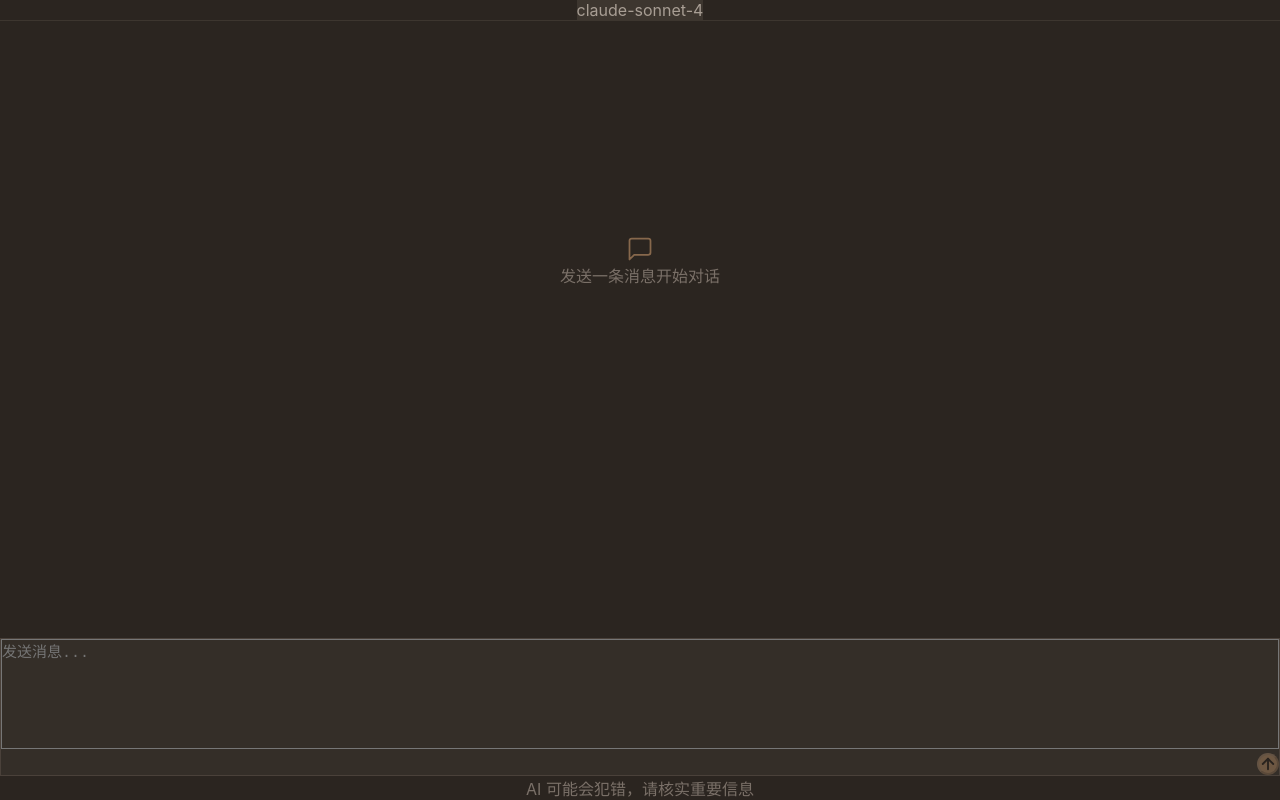
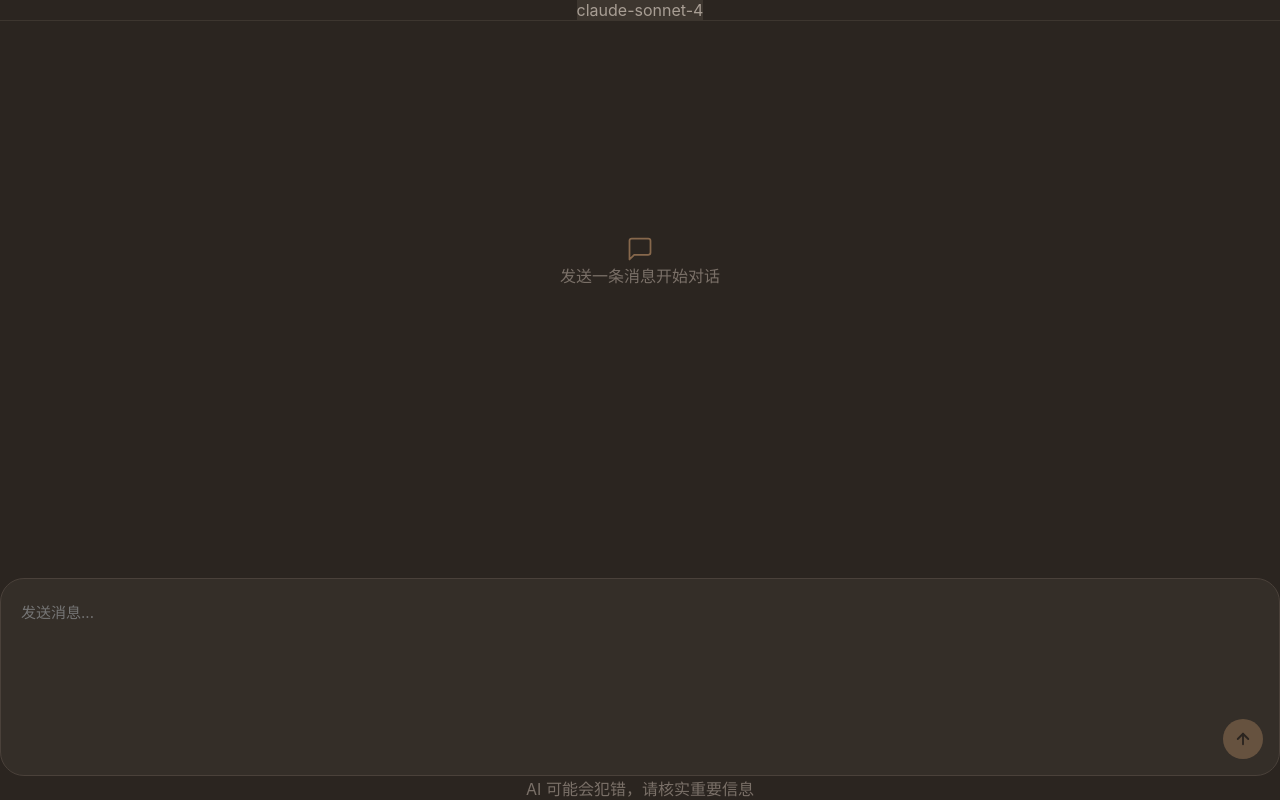
Before and after one commit to miragrey347-ctrl/chat, a Next.js app: page /chat in a window 1280 px wide. Built offline with nearby package versions, Linux system fonts and the light colour scheme.

Commit message:
style: chat input inline styles for Safari

```diff
--- a/src/components/ChatInput.tsx
+++ b/src/components/ChatInput.tsx
@@ -32,10 +32,11 @@ export default function ChatInput({ onSend, disabled }: ChatInputProps) {
 
   return (
     <div
-      className="rounded-3xl overflow-hidden"
       style={{
         background: "var(--bg-secondary)",
         border: "1px solid var(--border-color)",
+        borderRadius: "24px",
+        overflow: "hidden",
       }}
     >
       <textarea
@@ -45,23 +46,47 @@ export default function ChatInput({ onSend, disabled }: ChatInputProps) {
         placeholder="发送消息..."
         rows={4}
         disabled={disabled}
-        className="w-full bg-transparent outline-none resize-none text-[15px] leading-7 px-5 pt-5 pb-1"
         style={{
+          width: "100%",
+          background: "transparent",
           color: "var(--text-primary)",
+          border: "none",
+          outline: "none",
+          resize: "none",
+          fontSize: "15px",
+          lineHeight: "1.8",
+          padding: "20px 20px 4px 20px",
+          minHeight: "120px",
           maxHeight: "200px",
-          minHeight: "110px",
+          boxSizing: "border-box",
+          WebkitAppearance: "none",
+          fontFamily: "inherit",
         }}
       />
-      <div className="flex items-center justify-end px-4 pb-4 pt-1">
+      <div
+        style={{
+          display: "flex",
+          alignItems: "center",
+          justifyContent: "flex-end",
+          padding: "4px 16px 16px 16px",
+        }}
+      >
         <button
           onClick={handleSend}
           disabled={!value.trim() || disabled}
-          className="w-10 h-10 rounded-full flex items-center justify-center transition-all duration-200"
           style={{
+            width: "40px",
+            height: "40px",
+            borderRadius: "50%",
+            display: "flex",
+            alignItems: "center",
+            justifyContent: "center",
             background: "var(--accent)",
             color: "#1a1410",
-            opacity: value.trim() && !disabled ? 1 : 0.4,
+            border: "none",
+            opacity: value.trim() && !disabled ? 1 : 0.35,
             cursor: value.trim() && !disabled ? "pointer" : "default",
+            transition: "opacity 0.2s",
           }}
         >
           <svg width="18" height="18" viewBox="0 0 24 24" fill="none" stroke="currentColor" strokeWidth="2.5" strokeLinecap="round" strokeLinejoin="round">
```
